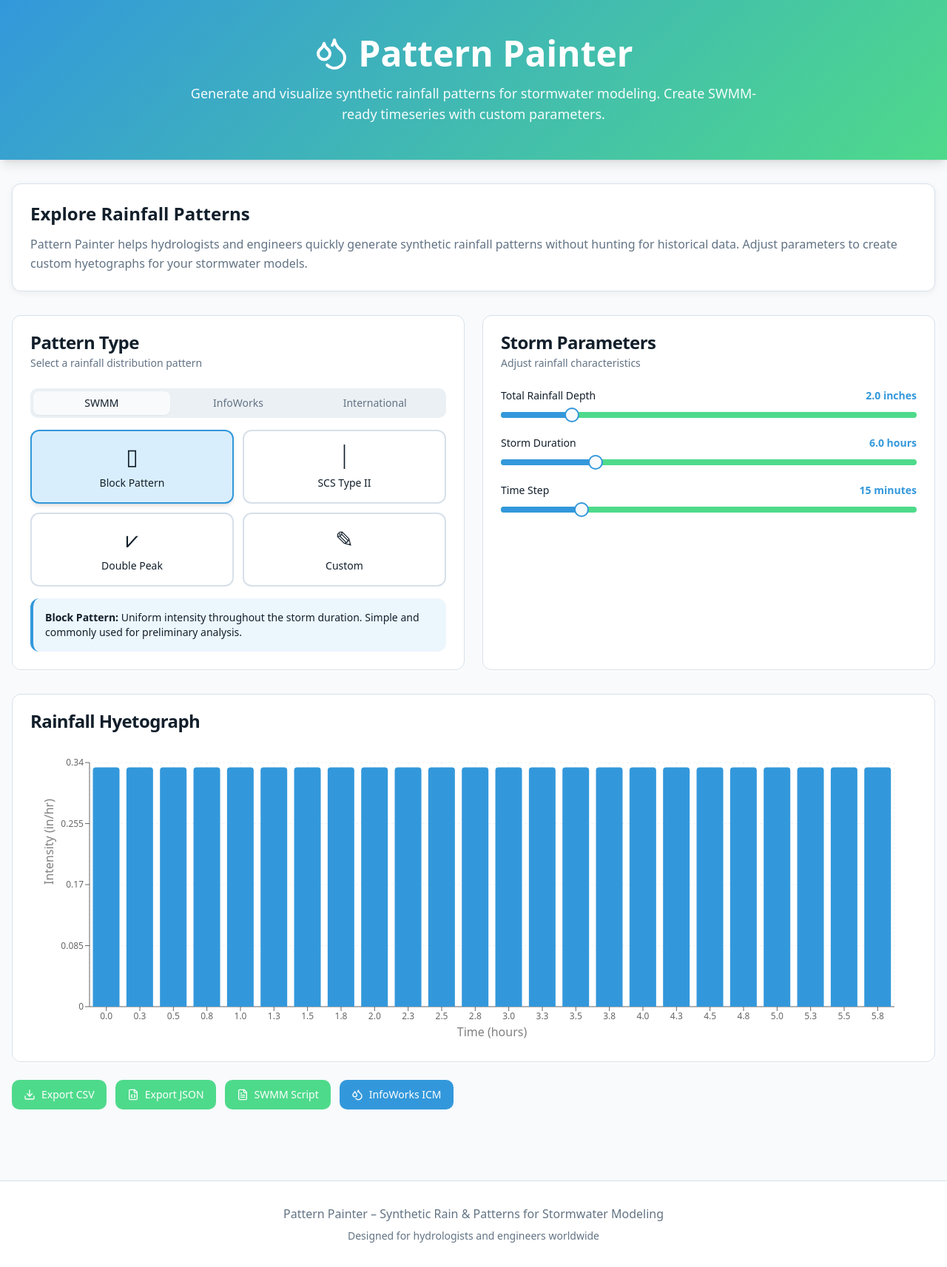
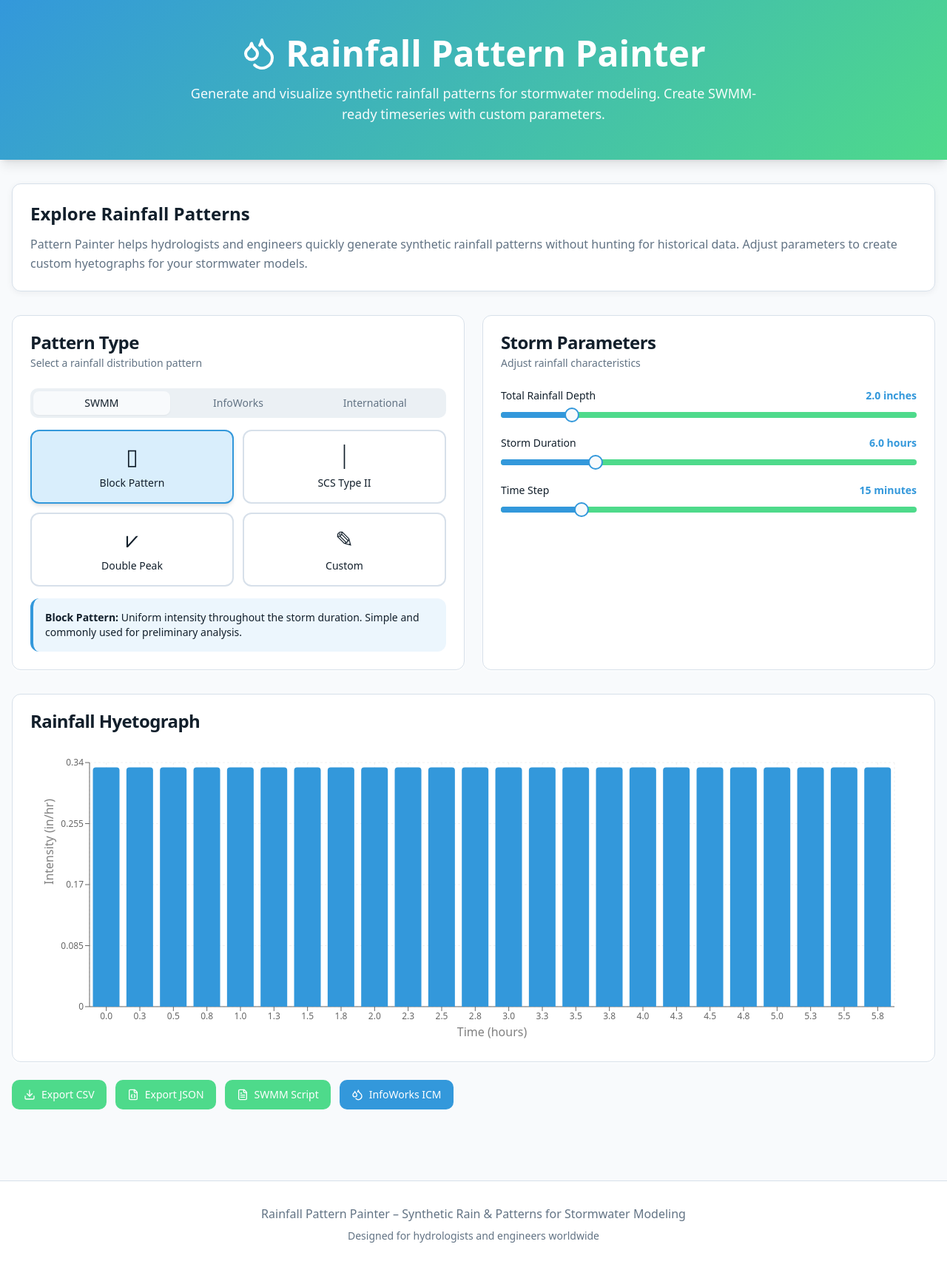
Before and after one commit to SWMMEnablement/rain-canvas-studio, a React (Vite) app: page / in a window 1280 px wide. Shown: the whole page at 74% size. Built offline with nearby package versions, Linux system fonts and the light colour scheme; the HTML template or start-up script is replaced by a standard one.

Commit message:
Change app name to Rainfall Pattern Painter
Update the application's name from "Pattern Painter" to "Rainfall Pattern Painter" in the HTML title, meta tags, and main header.

```diff
--- a/index.html
+++ b/index.html
@@ -3,12 +3,12 @@
   <head>
     <meta charset="UTF-8" />
     <meta name="viewport" content="width=device-width, initial-scale=1.0" />
-    <title>Pattern Painter - Synthetic Rainfall Patterns for Stormwater Modeling</title>
+    <title>Rainfall Pattern Painter - Synthetic Rainfall Patterns for Stormwater Modeling</title>
     <meta name="description" content="Generate and visualize synthetic rainfall patterns for stormwater modeling. Create SWMM-ready timeseries with custom parameters. Free tool for hydrologists and engineers." />
-    <meta name="author" content="Pattern Painter" />
+    <meta name="author" content="Rainfall Pattern Painter" />
     <meta name="keywords" content="rainfall patterns, stormwater modeling, SWMM, hyetograph, synthetic rainfall, hydrology, SCS Type II, engineering tools" />
 
-    <meta property="og:title" content="Pattern Painter - Synthetic Rainfall Patterns" />
+    <meta property="og:title" content="Rainfall Pattern Painter - Synthetic Rainfall Patterns" />
     <meta property="og:description" content="Generate synthetic rainfall patterns for stormwater modeling. Create SWMM-ready timeseries with custom parameters." />
     <meta property="og:type" content="website" />
     <meta property="og:image" content="https://lovable.dev/opengraph-image-p98pqg.png" />
--- a/src/pages/Index.tsx
+++ b/src/pages/Index.tsx
@@ -35,7 +35,7 @@ const Index = () => {
         <div className="container mx-auto px-4 py-12 text-center">
           <div className="flex items-center justify-center gap-3 mb-4">
             <Droplets className="w-12 h-12" />
-            <h1 className="text-5xl font-bold">Pattern Painter</h1>
+            <h1 className="text-5xl font-bold">Rainfall Pattern Painter</h1>
           </div>
           <p className="text-lg max-w-3xl mx-auto opacity-95">
             Generate and visualize synthetic rainfall patterns for stormwater modeling.
@@ -88,7 +88,7 @@ const Index = () => {
       {/* Footer */}
       <footer className="bg-card border-t border-border mt-16">
         <div className="container mx-auto px-4 py-8 text-center text-muted-foreground">
-          <p className="font-medium mb-2">Pattern Painter – Synthetic Rain & Patterns for Stormwater Modeling</p>
+          <p className="font-medium mb-2">Rainfall Pattern Painter – Synthetic Rain & Patterns for Stormwater Modeling</p>
           <p className="text-sm">Designed for hydrologists and engineers worldwide</p>
         </div>
       </footer>
```
